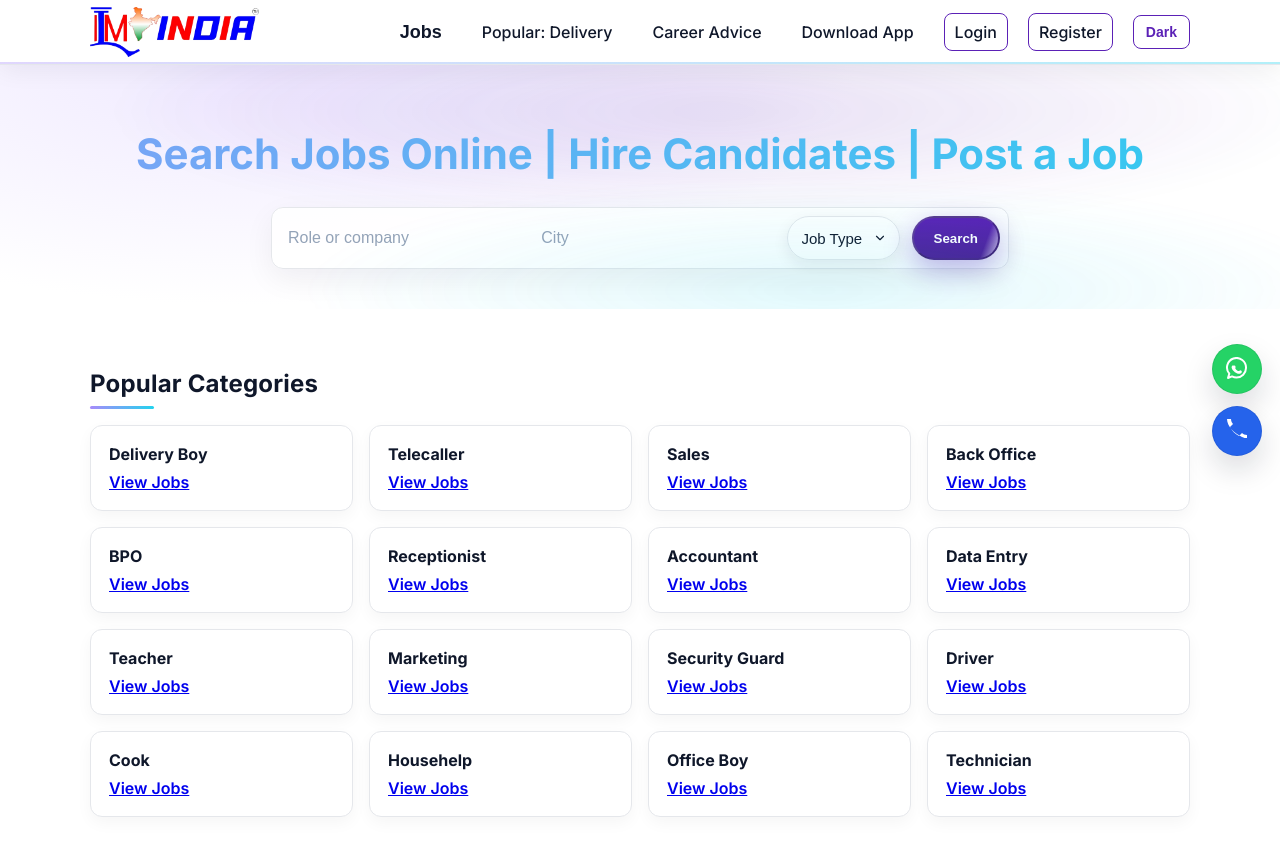
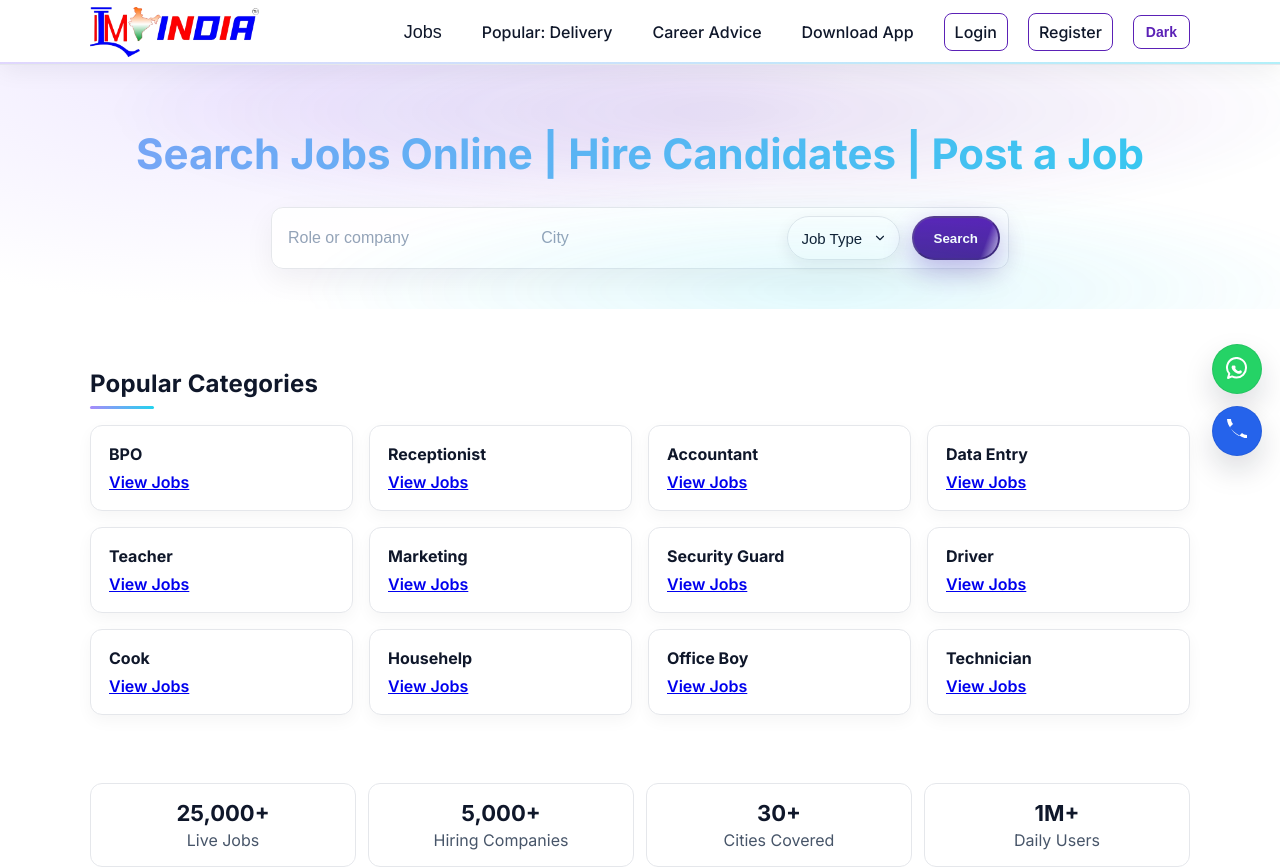
Before and after one commit to rahilslmindia-commits/ApnaClone, a React (Create React App) app: page / in a window 1280 px wide. Shown: the top 867 px of the page. Built offline with nearby package versions, Linux system fonts and the light colour scheme.

Commit message:
Pk 20-2-26 new changes

```diff
--- a/src/App.css
+++ b/src/App.css
@@ -156,7 +156,7 @@
   border: none;
   background: transparent;
   border-radius: 8px;
-  font-weight: 700;
+  font-weight: 400;
   font-size: large;
 }
 .jobs-toggle.active {
--- a/src/App.js
+++ b/src/App.js
@@ -20,10 +20,7 @@ function Home() {
   const [filterMode, setFilterMode] = useState('');
   const navigate = useNavigate();
   const categories = [
-    'Delivery Boy',
-    'Telecaller',
-    'Sales',
-    'Back Office',
+
     'BPO',
     'Receptionist',
     'Accountant',
```
